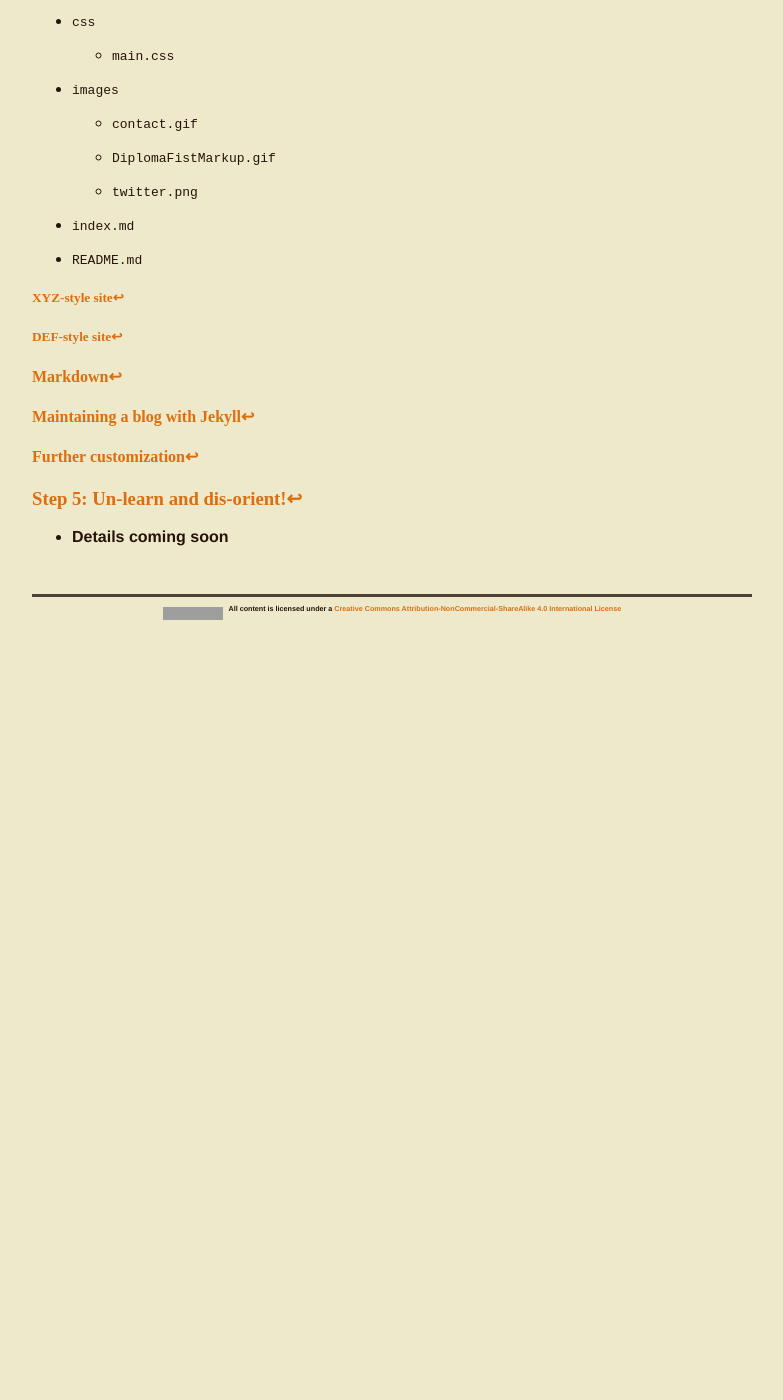
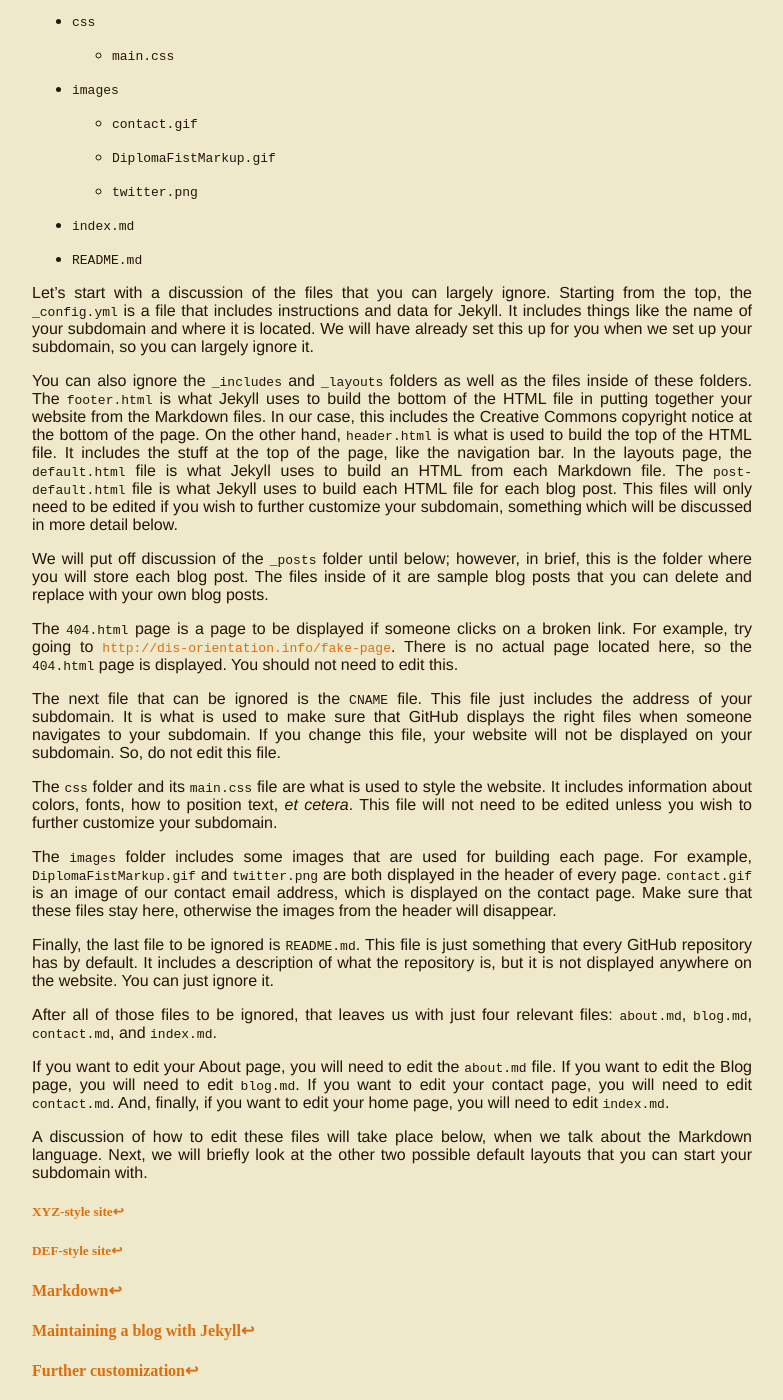
Before and after one commit to dis-orientation/dis-orientation.github.io, a Jekyll site: the page built from involved.md, in a window 1280 px wide and 1400 px high, scrolled down 10778 px. Shown: the whole window, without its empty margins (248-1031 px from the left). Built offline with Jekyll 4.4.1, drawn with Linux system fonts in a browser that asks for light colours; Markdown is read by kramdown in place of the engine named in the settings; before the commit the page ends 11408 px from its top, so only the background shows below that; grey boxes are pictures that could not be loaded.

Commit message:
discussion of first default layout

```diff
--- a/involved.md
+++ b/involved.md
@@ -281,6 +281,28 @@ This example subdomain has a layout that includes a static home page, a blog pag
 
 - `README.md`
 
+Let's start with a discussion of the files that you can largely ignore. Starting from the top, the `_config.yml` is a file that includes instructions and data for Jekyll. It includes things like the name of your subdomain and where it is located. We will have already set this up for you when we set up your subdomain, so you can largely ignore it.
+
+You can also ignore the `_includes` and `_layouts` folders as well as the files inside of these folders. The `footer.html` is what Jekyll uses to build the bottom of the HTML file in putting together your website from the Markdown files. In our case, this includes the Creative Commons copyright notice at the bottom of the page. On the other hand, `header.html` is what is used to build the top of the HTML file. It includes the stuff at the top of the page, like the navigation bar. In the layouts page, the `default.html` file is what Jekyll uses to build an HTML from each Markdown file. The `post-default.html` file is what Jekyll uses to build each HTML file for each blog post. This files will only need to be edited if you wish to further customize your subdomain, something which will be discussed in more detail below.
+
+We will put off discussion of the `_posts` folder until below; however, in brief, this is the folder where you will store each blog post. The files inside of it are sample blog posts that you can delete and replace with your own blog posts.
+
+The `404.html` page is a page to be displayed if someone clicks on a broken link. For example, try going to [`http://dis-orientation.info/fake-page`](http://dis-orientation.info/fake-page). There is no actual page located here, so the `404.html` page is displayed. You should not need to edit this.
+
+The next file that can be ignored is the `CNAME` file. This file just includes the address of your subdomain. It is what is used to make sure that GitHub displays the right files when someone navigates to your subdomain. If you change this file, your website will not be displayed on your subdomain. So, do not edit this file.
+
+The `css` folder and its `main.css` file are what is used to style the website. It includes information about colors, fonts, how to position text, *et cetera*. This file will not need to be edited unless you wish to further customize your subdomain.
+
+The `images` folder includes some images that are used for building each page. For example, `DiplomaFistMarkup.gif` and `twitter.png` are both displayed in the header of every page. `contact.gif` is an image of our contact email address, which is displayed on the contact page. Make sure that these files stay here, otherwise the images from the header will disappear.
+
+Finally, the last file to be ignored is `README.md`. This file is just something that every GitHub repository has by default. It includes a description of what the repository is, but it is not displayed anywhere on the website. You can just ignore it.
+
+After all of those files to be ignored, that leaves us with just four relevant files: `about.md`, `blog.md`, `contact.md`, and `index.md`.
+
+If you want to edit your About page, you will need to edit the `about.md` file. If you want to edit the Blog page, you will need to edit `blog.md`. If you want to edit your contact page, you will need to edit `contact.md`. And, finally, if you want to edit your home page, you will need to edit `index.md`.
+
+A discussion of how to edit these files will take place below, when we talk about the Markdown language. Next, we will briefly look at the other two possible default layouts that you can start your subdomain with.
+
 ##### <a id="xyz">XYZ-style site</a><a href="#toc">↩</a>
 
 ##### <a id="def">DEF-style site</a><a href="#toc">↩</a>
```
